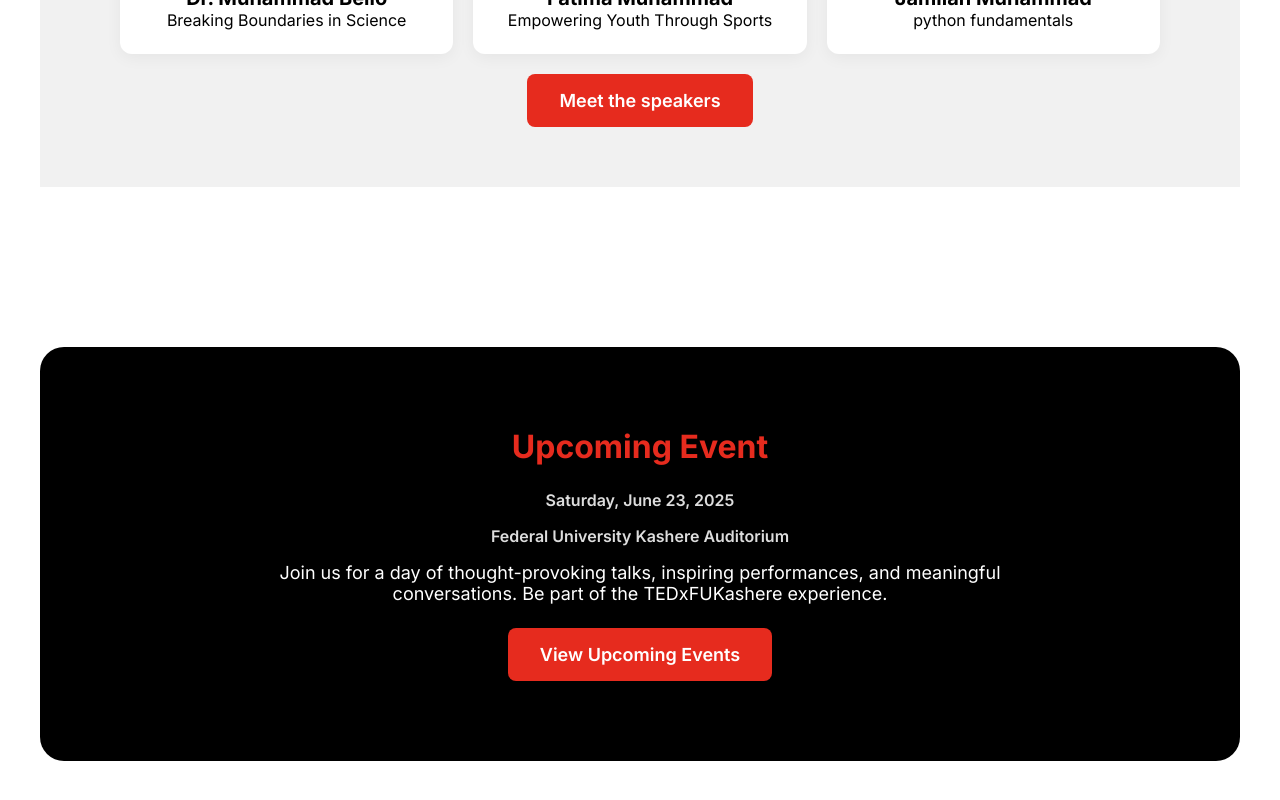
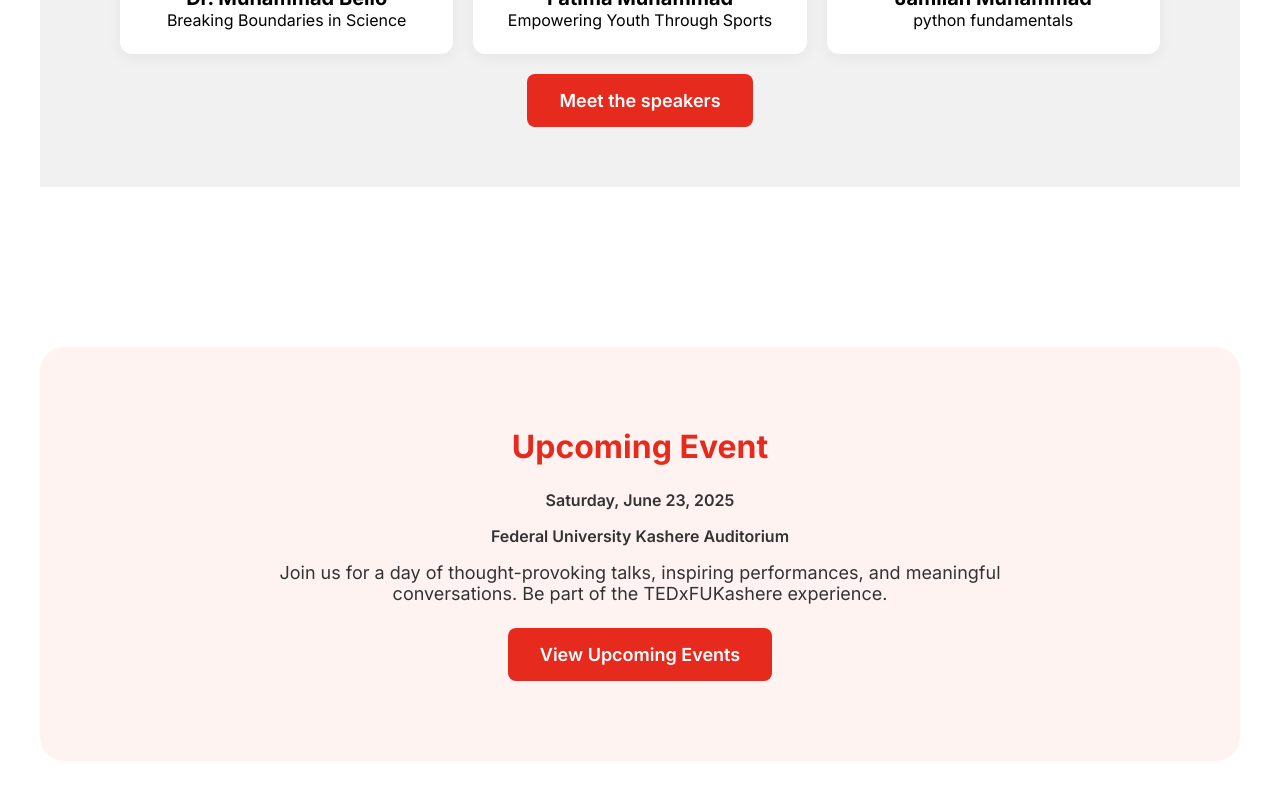
Before and after one commit to Meetkamal256/tedxkashere, a Next.js app: page / in a window 1280 px wide. Shown: the part 1782-2582 px from the top of the page. Built offline with nearby package versions, Linux system fonts and the light colour scheme.

Commit message:
style(event-info, intro, teamCard): change background color

```diff
--- a/app/components/eventInfo/event-info.module.css
+++ b/app/components/eventInfo/event-info.module.css
@@ -1,5 +1,5 @@
 .eventSection {
-  background-color: #000;
+  background-color: #fff3f2;
   color: #fff;
   padding: 40px 16px;
   text-align: center;
@@ -18,7 +18,7 @@
 .location {
   font-size: 14px;
   font-weight: 600;
-  color: #ddd;
+  color: #333;
   margin-bottom: 16px;
 }
 
@@ -27,6 +27,7 @@
   margin-right: auto;
   font-size: 16px;
   margin-bottom: 16px;
+  color: #333;
 
 }
 
--- a/app/components/intro/intro.module.css
+++ b/app/components/intro/intro.module.css
@@ -30,7 +30,6 @@
   font-size: 15px;
   line-height: 1.8;
   margin-bottom: 24px;
-  color: #333;
 }
 
 .learnMore {
--- a/app/components/teamCard/teamCard.module.css
+++ b/app/components/teamCard/teamCard.module.css
@@ -1,5 +1,5 @@
 .card {
-  background-color: #f1f1f1;
+  background-color: #000;
   padding: 24px;
   border-radius: 12px;
   box-shadow: 0 4px 16px rgba(0, 0, 0, 0.05);
```
